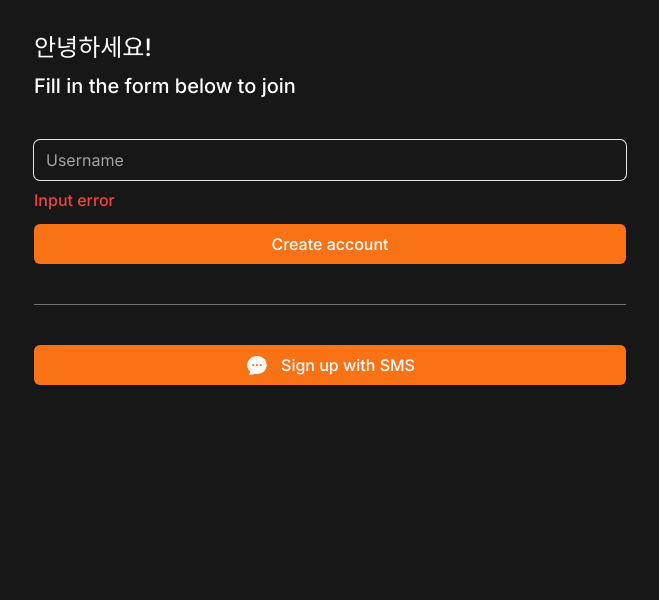
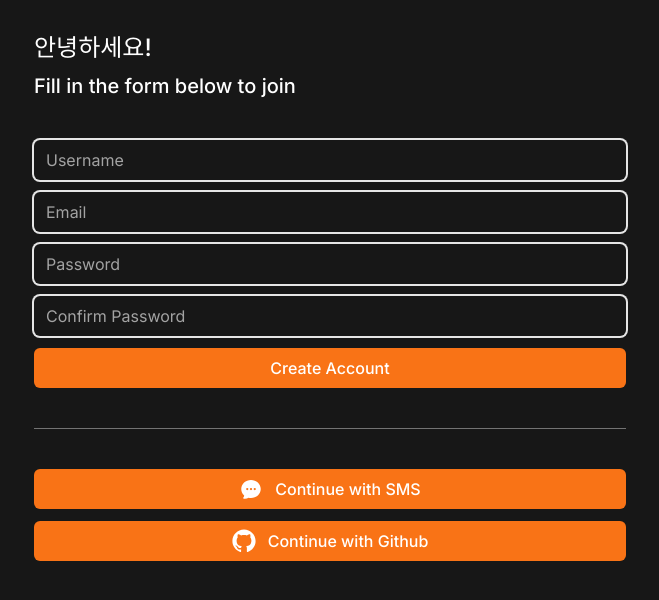
Before and after one commit to jiwonkim16/Carrot-Market-Reloaded, a Next.js app: page /create-account in a window 1280 px wide. Shown: the top 600 px of the page, without its empty margins (310-969 px from the left). Built offline with nearby package versions, Linux system fonts and the light colour scheme.

Commit message:
🎨 Form components and login screen UI

```diff
--- a/app/create-account/page.tsx
+++ b/app/create-account/page.tsx
@@ -1,5 +1,6 @@
-import { ChatBubbleOvalLeftEllipsisIcon } from "@heroicons/react/24/solid";
-import Link from "next/link";
+import FormInput from "../../components/form-input";
+import FormButton from "../../components/form-btn";
+import SocialLogin from "@/components/social-login";
 
 function CreateAccount() {
   return (
@@ -9,29 +10,23 @@
         <h2 className="text-xl">Fill in the form below to join</h2>
       </div>
       <form className="flex flex-col gap-3">
-        <div className="flex flex-col gap-2">
-          <input
-            type="text"
-            placeholder="Username"
-            required
-            className="bg-transparent rounded-md w-full h-10 focus:outline-none ring-1 focus:ring-2 ring-neutral-200 focus:ring-orange-500 border-none placeholder:text-neutral-400"
-          />
-          <span className="text-red-500 font-medium">Input error</span>
-        </div>
-        <button className="primary-btn h-10">Create account</button>
+        <FormInput required type="text" placeholder="Username" errors={[]} />
+        <FormInput required type="email" placeholder="Email" errors={[]} />
+        <FormInput
+          required
+          type="password"
+          placeholder="Password"
+          errors={[]}
+        />
+        <FormInput
+          required
+          type="password"
+          placeholder="Confirm Password"
+          errors={[]}
+        />
+        <FormButton text="Create Account" loading={false} />
       </form>
-      <div className="w-full h-px bg-neutral-500"></div>
-      <div>
-        <Link
-          className="primary-btn flex h-10 items-center justify-center gap-3"
-          href="/sms"
-        >
-          <span>
-            <ChatBubbleOvalLeftEllipsisIcon className="h-6 w-6" />
-          </span>
-          <span>Sign up with SMS</span>
-        </Link>
-      </div>
+      <SocialLogin />
     </div>
   );
 }
--- a/app/login/page.tsx
+++ b/app/login/page.tsx
@@ -0,0 +1,27 @@
+import FormInput from "../../components/form-input";
+import FormButton from "../../components/form-btn";
+import SocialLogin from "@/components/social-login";
+
+function Login() {
+  return (
+    <div className="flex flex-col gap-10 py-8 px-6">
+      <div className="flex flex-col gap-2 *:font-medium">
+        <h1 className="text-2xl">안녕하세요!</h1>
+        <h2 className="text-xl">Log in with email and password</h2>
+      </div>
+      <form className="flex flex-col gap-3">
+        <FormInput required type="email" placeholder="Email" errors={[]} />
+        <FormInput
+          required
+          type="password"
+          placeholder="Password"
+          errors={[]}
+        />
+        <FormButton text="Login" loading={false} />
+      </form>
+      <SocialLogin />
+    </div>
+  );
+}
+
+export default Login;
--- /dev/null
+++ b/app/sms/page.tsx
@@ -0,0 +1,30 @@
+import FormInput from "../../components/form-input";
+import FormButton from "../../components/form-btn";
+
+function SMSLogin() {
+  return (
+    <div className="flex flex-col gap-10 py-8 px-6">
+      <div className="flex flex-col gap-2 *:font-medium">
+        <h1 className="text-2xl">SMS Login</h1>
+        <h2 className="text-xl">Verify your phone number</h2>
+      </div>
+      <form className="flex flex-col gap-3">
+        <FormInput
+          required
+          type="number"
+          placeholder="Phone number"
+          errors={[]}
+        />
+        <FormInput
+          required
+          type="number"
+          placeholder="Verification code"
+          errors={[]}
+        />
+        <FormButton text="Verify" loading={false} />
+      </form>
+    </div>
+  );
+}
+
+export default SMSLogin;
--- /dev/null
+++ b/components/form-btn.tsx
@@ -0,0 +1,17 @@
+interface FormButtonProps {
+  loading: boolean;
+  text: string;
+}
+
+function FormButton({ text, loading }: FormButtonProps) {
+  return (
+    <button
+      className="primary-btn h-10 disabled:bg-neutral-400 disabled:text-neutral-300 disabled:cursor-not-allowed"
+      disabled={loading}
+    >
+      {loading ? "로딩 중..." : text}
+    </button>
+  );
+}
+
+export default FormButton;
--- /dev/null
+++ b/components/form-input.tsx
@@ -0,0 +1,26 @@
+interface FormInputProps {
+  type: string;
+  placeholder: string;
+  required: boolean;
+  errors: string[];
+}
+
+function FormInput({ type, placeholder, required, errors }: FormInputProps) {
+  return (
+    <div className="flex flex-col gap-2">
+      <input
+        type={type}
+        placeholder={placeholder}
+        required={required}
+        className="bg-transparent rounded-md w-full h-10 focus:outline-none ring-2 focus:ring-4 transition-all ring-neutral-200 focus:ring-orange-500 border-none placeholder:text-neutral-400"
+      />
+      {errors.map((error, index) => (
+        <span className="text-red-500 font-medium" key={index}>
+          {error}
+        </span>
+      ))}
+    </div>
+  );
+}
+
+export default FormInput;
--- /dev/null
+++ b/components/social-login.tsx
@@ -0,0 +1,44 @@
+import { ChatBubbleOvalLeftEllipsisIcon } from "@heroicons/react/24/solid";
+import Link from "next/link";
+
+function SocialLogin() {
+  return (
+    <>
+      <div className="w-full h-px bg-neutral-500"></div>
+      <div className="flex flex-col gap-3">
+        <Link
+          className="primary-btn flex h-10 items-center justify-center gap-3"
+          href="/sms"
+        >
+          <span>
+            <ChatBubbleOvalLeftEllipsisIcon className="h-6 w-6" />
+          </span>
+          <span>Continue with SMS</span>
+        </Link>
+        <Link
+          className="primary-btn flex h-10 items-center justify-center gap-3"
+          href="/github/start"
+        >
+          <span>
+            <svg
+              className="size-6"
+              viewBox="0 0 15 15"
+              fill="none"
+              xmlns="http://www.w3.org/2000/svg"
+            >
+              <path
+                d="M7.49933 0.25C3.49635 0.25 0.25 3.49593 0.25 7.50024C0.25 10.703 2.32715 13.4206 5.2081 14.3797C5.57084 14.446 5.70302 14.2222 5.70302 14.0299C5.70302 13.8576 5.69679 13.4019 5.69323 12.797C3.67661 13.235 3.25112 11.825 3.25112 11.825C2.92132 10.9874 2.44599 10.7644 2.44599 10.7644C1.78773 10.3149 2.49584 10.3238 2.49584 10.3238C3.22353 10.375 3.60629 11.0711 3.60629 11.0711C4.25298 12.1788 5.30335 11.8588 5.71638 11.6732C5.78225 11.205 5.96962 10.8854 6.17658 10.7043C4.56675 10.5209 2.87415 9.89918 2.87415 7.12104C2.87415 6.32925 3.15677 5.68257 3.62053 5.17563C3.54576 4.99226 3.29697 4.25521 3.69174 3.25691C3.69174 3.25691 4.30015 3.06196 5.68522 3.99973C6.26337 3.83906 6.8838 3.75895 7.50022 3.75583C8.1162 3.75895 8.73619 3.83906 9.31523 3.99973C10.6994 3.06196 11.3069 3.25691 11.3069 3.25691C11.7026 4.25521 11.4538 4.99226 11.3795 5.17563C11.8441 5.68257 12.1245 6.32925 12.1245 7.12104C12.1245 9.9063 10.4292 10.5192 8.81452 10.6985C9.07444 10.9224 9.30633 11.3648 9.30633 12.0413C9.30633 13.0102 9.29742 13.7922 9.29742 14.0299C9.29742 14.2239 9.42828 14.4496 9.79591 14.3788C12.6746 13.4179 14.75 10.7025 14.75 7.50024C14.75 3.49593 11.5036 0.25 7.49933 0.25Z"
+                fill="currentColor"
+                fillRule="evenodd"
+                clipRule="evenodd"
+              ></path>
+            </svg>
+          </span>
+          <span>Continue with Github</span>
+        </Link>
+      </div>
+    </>
+  );
+}
+
+export default SocialLogin;
```
